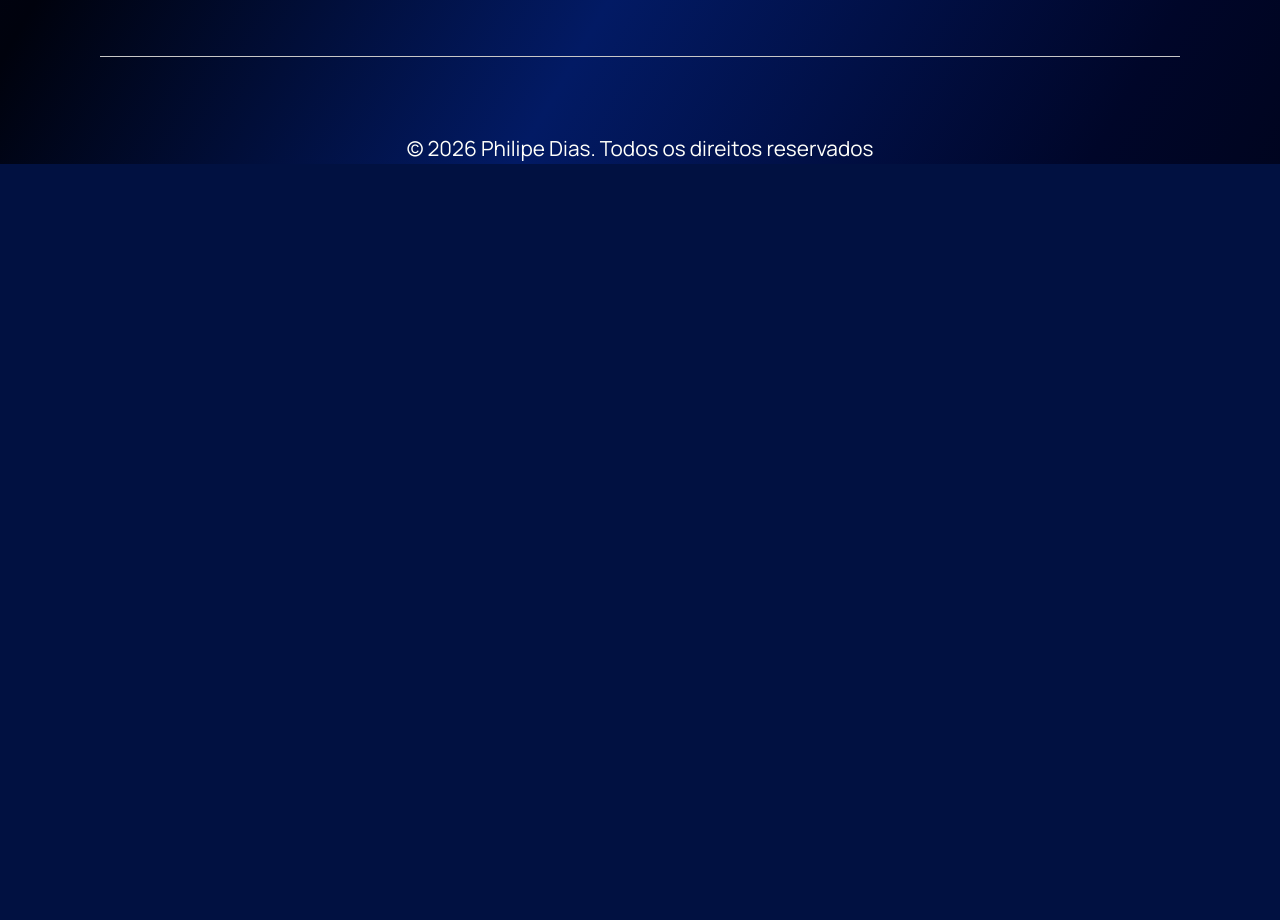
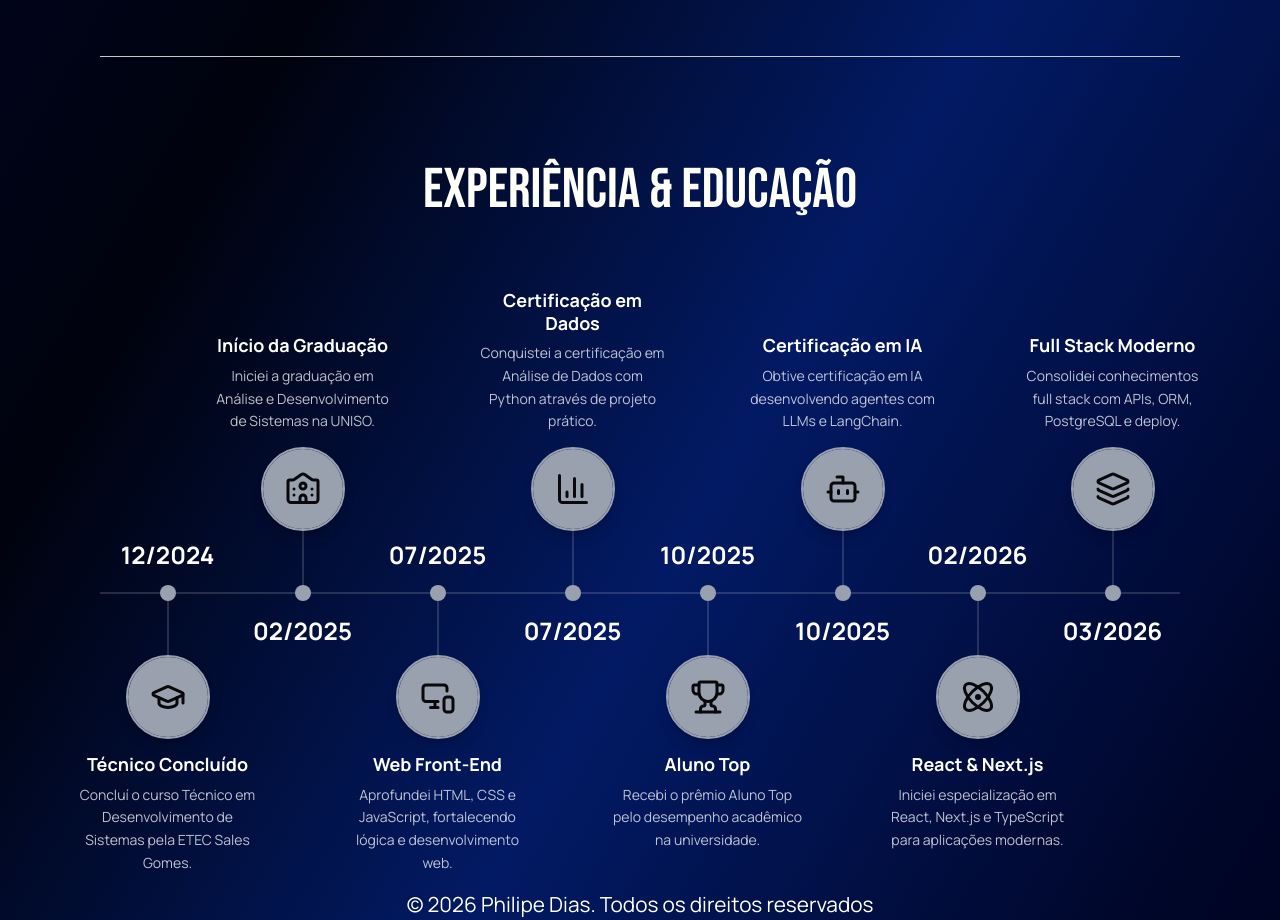
Before and after one commit to PhilippeDi4s/portfolio-react, a Next.js app: page /about in a window 1280 px wide. Shown: the part 1480-2400 px from the top of the page. Before the commit the page ends 1644 px from the top, so only its background shows below. Built offline with nearby package versions, Linux system fonts and the light colour scheme.

Commit message:
feat: enhance About page with timeline and refactor Lightbox component for dynamic sizing; add TimelineItems for educational background

```diff
--- a/src/app/about/page.tsx
+++ b/src/app/about/page.tsx
@@ -2,6 +2,8 @@
 
 import { SkillsSlidesContent } from "@/src/components/about/SkillsContent";
 import { TextCarousel } from "@/src/components/about/TextCarousel";
+import { TimeLine } from "@/src/components/about/TimeLine";
+import { timelineItems } from "@/src/components/about/TimelineItems";
 import { Heading } from "@/src/components/Heading";
 import { Section } from "@/src/components/Section";
 import { SectionDivider } from "@/src/components/SectionDivider";
@@ -11,19 +13,20 @@ export default function About() {
     "indent-2 leading-7 hyphens-auto text-justify md:leading-10 lg:indent-4";
 
   return (
+    <>
       <Section className="gap-3">
         <Heading>Sobre Mim</Heading>
         <p className={paragraphStyle}>
           Olá! Sou Philippe Dias, estudante de Análise e Desenvolvimento de
-        Sistemas e apaixonado por tecnologia desde a infância. Há mais de quatro
-        anos venho estudando programação e transformando minha curiosidade em
-        conhecimento prático, sempre buscando entender como as tecnologias
-        funcionam e como podem ser utilizadas para resolver problemas reais.
-        Atualmente concentro meus estudos e projetos em desenvolvimento web full
-        stack, Inteligência Artificial e análise de dados. Acredito no
-        aprendizado contínuo e estou sempre explorando novas ferramentas,
-        tecnologias e boas práticas para evoluir como desenvolvedor e criar
-        soluções cada vez mais eficientes e impactantes.
+          Sistemas e apaixonado por tecnologia desde a infância. Há mais de
+          quatro anos venho estudando programação e transformando minha
+          curiosidade em conhecimento prático, sempre buscando entender como as
+          tecnologias funcionam e como podem ser utilizadas para resolver
+          problemas reais. Atualmente concentro meus estudos e projetos em
+          desenvolvimento web full stack, Inteligência Artificial e análise de
+          dados. Acredito no aprendizado contínuo e estou sempre explorando
+          novas ferramentas, tecnologias e boas práticas para evoluir como
+          desenvolvedor e criar soluções cada vez mais eficientes e impactantes.
         </p>
         <SectionDivider />
         <TextCarousel
@@ -32,5 +35,10 @@ export default function About() {
         />
         <SectionDivider />
       </Section>
+      <Section>
+        <Heading as="h2">Experiência & Educação</Heading>
+        <TimeLine timelineItems={timelineItems} />
+      </Section>
+    </>
   );
 }
--- a/src/components/LightBox/index.tsx
+++ b/src/components/LightBox/index.tsx
@@ -4,10 +4,17 @@ import { createPortal } from "react-dom";
 
 type LightboxProps = {
   src: string | null;
+  boxW?: number;
+  boxH?: number;
   onClose: () => void;
 };
 
-export function Lightbox({ src, onClose }: LightboxProps) {
+export function Lightbox({
+  src,
+  onClose,
+  boxW = 220,
+  boxH = 220,
+}: LightboxProps) {
   if (!src) return null;
 
   return createPortal(
@@ -27,7 +34,7 @@ export function Lightbox({ src, onClose }: LightboxProps) {
           alt="Imagem ampliada"
           width={1200}
           height={1200}
-          className="max-w-220 max-h-220 rounded-xl object-contain xl:max-w-none xl:max-h-none"
+          className={`max-w-${boxW} max-h-${boxH} rounded-xl object-contain xl:max-w-none xl:max-h-none`}
         />
       </div>
     </div>,
--- a/src/components/about/TextCarousel/index.tsx
+++ b/src/components/about/TextCarousel/index.tsx
@@ -49,10 +49,10 @@ export function TextCarousel({ slides, paragraphStyle }: TextCarouselProps) {
               className="flex flex-col w-full min-w-0 shrink-0 grow-0 basis-full gap-2"
             >
               <Heading as="h2">{slide.title}</Heading>
-              <div className="flex justify-between gap-10 md:flex-col xl:flex-row">
+              <div className="flex flex-col justify-between gap-10 md:flex-col xl:flex-row">
                 <p className={paragraphStyle}>{slide.content}</p>
                 <Image
-                  className="hidden md:block rounded-xl cursor-zoom-in border border-white/40 md:mx-auto"
+                  className="rounded-xl cursor-zoom-in border border-white/40 md:mx-auto"
                   alt={slide.title}
                   src={slide.image}
                   width={700}
@@ -65,7 +65,7 @@ export function TextCarousel({ slides, paragraphStyle }: TextCarouselProps) {
         </div>
       </div>
       <CarouselTextDots emblaApi={emblaApi} slidesTitle={slidesTitle} />
-      <Lightbox src={lightbox.src} onClose={lightbox.close} />
+      <Lightbox boxW={80} boxH={80} src={lightbox.src} onClose={lightbox.close} />
     </>
   );
 }
--- /dev/null
+++ b/src/components/about/TimeLine/index.tsx
@@ -0,0 +1,101 @@
+import { TimelineItem } from "../TimelineItems";
+
+type TimeLineProps = {
+  timelineItems: TimelineItem[];
+};
+
+export function TimeLine({ timelineItems }: TimeLineProps) {
+  return (
+    <div className="relative mt-20 pb-16 xl:h-140 xl:pb-0">
+      <div className="absolute left-4 top-0 h-full w-px bg-white/30 xl:left-0 xl:top-1/2 xl:h-px xl:w-full xl:-translate-y-1/2" />
+
+      <div className="grid grid-cols-1 gap-8 xl:h-full xl:grid-cols-8 xl:gap-0">
+        {timelineItems.map((item) => {
+          const isTop = item.position === "top";
+          const Icon = item.icon;
+
+          return (
+            <div
+              key={`${item.date}-${item.title}`}
+              className="relative pl-12 xl:h-full xl:pl-0"
+            >
+              <span className="absolute left-2 top-2 z-20 h-4 w-4 rounded-full bg-gray-400 xl:left-1/2 xl:top-1/2 xl:-translate-x-1/2 xl:-translate-y-1/2" />
+
+              <div
+                className={`absolute left-1/2 hidden w-px -translate-x-1/2 bg-white/30 xl:block ${
+                  isTop ? "bottom-1/2 h-16" : "top-1/2 h-16"
+                }`}
+              />
+
+              <div className="flex flex-col gap-4 xl:hidden">
+                <div className="flex h-20 w-20 items-center justify-center rounded-full bg-gray-400 text-zinc-950 shadow-lg shadow-black/20">
+                  <Icon className="h-9 w-9" />
+                </div>
+
+                <div className="flex flex-col gap-2">
+                  <span className="text-2xl font-bold text-white">
+                    {item.date}
+                  </span>
+
+                  <span className="text-lg font-bold leading-tight text-white">
+                    {item.title}
+                  </span>
+
+                  <p className="text-sm leading-relaxed text-white/75">
+                    {item.description}
+                  </p>
+                </div>
+              </div>
+
+              {isTop ? (
+                <>
+                  <div className="absolute bottom-[calc(50%+64px)] left-1/2 hidden w-47.5 -translate-x-1/2 flex-col items-center gap-4 text-center xl:flex">
+                    <div className="flex flex-col gap-2">
+                      <span className="text-lg font-bold leading-tight text-white">
+                        {item.title}
+                      </span>
+
+                      <p className="text-sm leading-relaxed text-white/75">
+                        {item.description}
+                      </p>
+                    </div>
+
+                    <div className="flex h-20 w-20 items-center justify-center rounded-full bg-gray-400 text-zinc-950 shadow-lg shadow-black/20 outline-2 outline-gray-400 transition-[outline-offset,transform] delay-100 duration-100 hover:scale-110 hover:outline-offset-4">
+                      <Icon className="h-9 w-9" />
+                    </div>
+                  </div>
+
+                  <span className="absolute left-1/2 top-[calc(50%+22px)] hidden -translate-x-1/2 text-2xl font-bold text-white xl:block">
+                    {item.date}
+                  </span>
+                </>
+              ) : (
+                <>
+                  <span className="absolute bottom-[calc(50%+22px)] left-1/2 hidden -translate-x-1/2 text-2xl font-bold text-white xl:block">
+                    {item.date}
+                  </span>
+
+                  <div className="absolute left-1/2 top-[calc(50%+64px)] hidden w-47.5 -translate-x-1/2 flex-col items-center gap-4 text-center xl:flex">
+                    <div className="flex h-20 w-20 items-center justify-center rounded-full bg-gray-400 text-zinc-950 shadow-lg shadow-black/20 outline-2 outline-gray-400 transition-[outline-offset,transform] delay-100 duration-100 hover:scale-110 hover:outline-offset-4">
+                      <Icon className="h-9 w-9" />
+                    </div>
+
+                    <div className="flex flex-col gap-2">
+                      <span className="text-lg font-bold leading-tight text-white">
+                        {item.title}
+                      </span>
+
+                      <p className="text-sm leading-relaxed text-white/75">
+                        {item.description}
+                      </p>
+                    </div>
+                  </div>
+                </>
+              )}
+            </div>
+          );
+        })}
+      </div>
+    </div>
+  );
+}
--- /dev/null
+++ b/src/components/about/TimelineItems/index.ts
@@ -0,0 +1,87 @@
+import {
+  GraduationCap,
+  University,
+  MonitorSmartphone,
+  ChartColumn,
+  Trophy,
+  Bot,
+  Atom,
+  Layers3,
+} from "lucide-react";
+
+import { ElementType } from "react";
+
+export interface TimelineItem {
+  date: string;
+  title: string;
+  description: string;
+  icon: ElementType;
+  position: "top" | "bottom";
+}
+
+export const timelineItems: TimelineItem[] = [
+  {
+    date: "12/2024",
+    title: "Técnico Concluído",
+    description:
+      "Concluí o curso Técnico em Desenvolvimento de Sistemas pela ETEC Sales Gomes.",
+    icon: GraduationCap,
+    position: "bottom",
+  },
+  {
+    date: "02/2025",
+    title: "Início da Graduação",
+    description:
+      "Iniciei a graduação em Análise e Desenvolvimento de Sistemas na UNISO.",
+    icon: University,
+    position: "top",
+  },
+  {
+    date: "07/2025",
+    title: "Web Front-End",
+    description:
+      "Aprofundei HTML, CSS e JavaScript, fortalecendo lógica e desenvolvimento web.",
+    icon: MonitorSmartphone,
+    position: "bottom",
+  },
+  {
+    date: "07/2025",
+    title: "Certificação em Dados",
+    description:
+      "Conquistei a certificação em Análise de Dados com Python através de projeto prático.",
+    icon: ChartColumn,
+    position: "top",
+  },
+  {
+    date: "10/2025",
+    title: "Aluno Top",
+    description:
+      "Recebi o prêmio Aluno Top pelo desempenho acadêmico na universidade.",
+    icon: Trophy,
+    position: "bottom",
+  },
+  {
+    date: "10/2025",
+    title: "Certificação em IA",
+    description:
+      "Obtive certificação em IA desenvolvendo agentes com LLMs e LangChain.",
+    icon: Bot,
+    position: "top",
+  },
+  {
+    date: "02/2026",
+    title: "React & Next.js",
+    description:
+      "Iniciei especialização em React, Next.js e TypeScript para aplicações modernas.",
+    icon: Atom,
+    position: "bottom",
+  },
+  {
+    date: "03/2026",
+    title: "Full Stack Moderno",
+    description:
+      "Consolidei conhecimentos full stack com APIs, ORM, PostgreSQL e deploy.",
+    icon: Layers3,
+    position: "top",
+  },
+];
```
Lines whose indentation alone changed are shown as unchanged.
